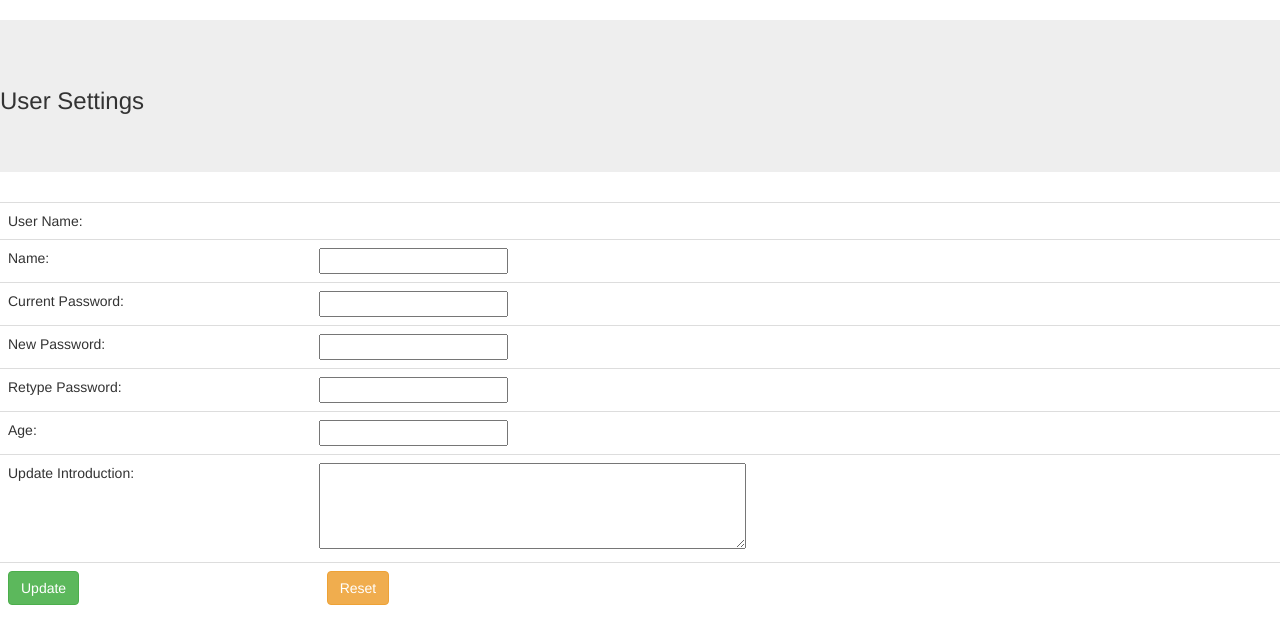
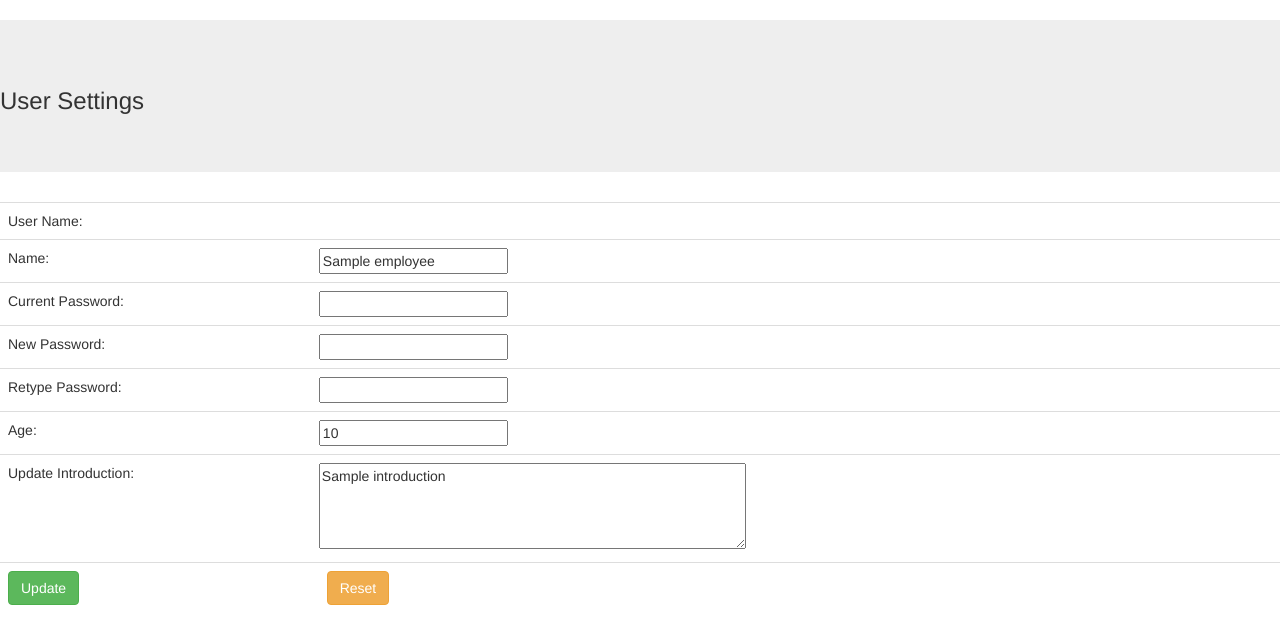
Before and after one commit to tuhinssam/TinyBlogApp, a Flask app: template templates/settings.html in a window 1280 px wide. Shown: the part 52-696 px from the top of the page. Run offline with Flask 2, Linux system fonts and the light colour scheme; the template is opened without the code that fills it: most values are stand-ins (such as "Sample title", 1, 10 or a date in 2020); parts of the project's set-up code (start-up, migrations or seed data) failed here and were passed over; some libraries are stand-ins or nearby versions.

Commit message:
settings file modified

```diff
--- a/app.py
+++ b/app.py
@@ -173,9 +173,14 @@ def settings():
             querystring = "SELECT * FROM employee WHERE username = '{}'".format(username)
             result_user = cur.execute(querystring)
             if result_user == 1:
-                emp = cur.fetchall()
+                emp = cur.fetchone()
                 cur.close()
-                return render_template("settings.html", employee=emp)
+                dict_settings = {}
+                dict_settings['name'] = emp['name']
+                dict_settings['usrname'] = emp['username']
+                dict_settings['age'] = emp['age']
+                dict_settings['introduction'] = emp['introduction']
+                return render_template("settings.html", employee=dict_settings)
         except Exception as e:
             logging.error("inside settings: "+str(e))
             flash("An Unexpected Exception has occurred: "+str(e),'danger')
--- a/templates/settings.html
+++ b/templates/settings.html
@@ -7,12 +7,12 @@
     <form method="POST">
       <table class="table table-borderless">
           <tr><td>User Name:</td> <td>{{session['username']}}</td></tr>
-          <tr><td>Name:</td> <td><input type="text" name="name" value="{{session['name']}}"/></td></tr>
+          <tr><td>Name:</td> <td><input type="text" name="name" value="{{employee['name']}}"/></td></tr>
           <tr><td>Current Password:</td> <td><input type="password" name="oldpassword"/></td></tr>
           <tr><td>New Password:</td> <td><input type="password" name="newpassword"/></td></tr>
           <tr><td>Retype Password:</td> <td><input type="password" name="repassword"/></td></tr>
-          <tr><td>Age:</td><td><input type="text" name="age"/></td></tr>
-          <tr><td>Update Introduction:</td> <td><textarea id="Introduction" name="introduction" rows="4" cols="50"></textarea></td></tr>
+          <tr><td>Age:</td><td><input type="text" name="age" value="{{employee['age']}}"/></td></tr>
+          <tr><td>Update Introduction:</td> <td><textarea id="Introduction" name="introduction" rows="4" cols="50">{{employee['introduction']}}</textarea></td></tr>
           <tr>
             <td><input type="submit" name= "submit" value="Update" class="btn btn-success"/></td>
             <td>&nbsp;&nbsp;<input type="reset" name= "reset" value="Reset" class="btn btn-warning"/></td>
```
Also changed, not shown: 1 other file.
